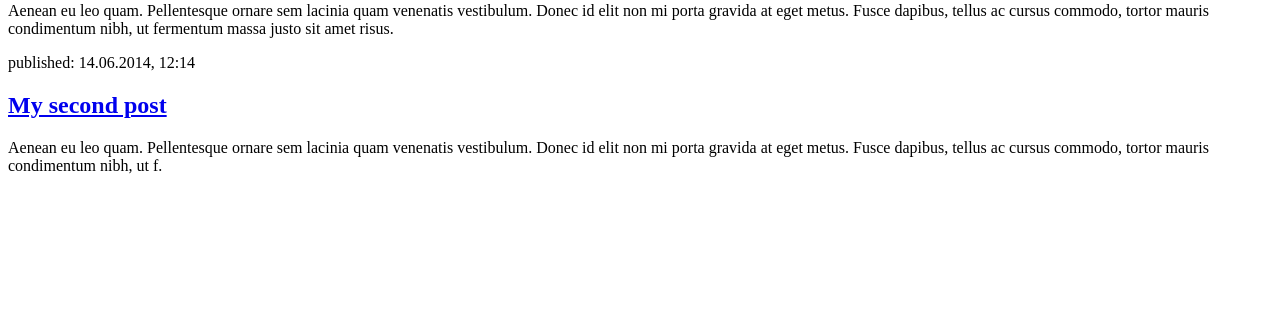
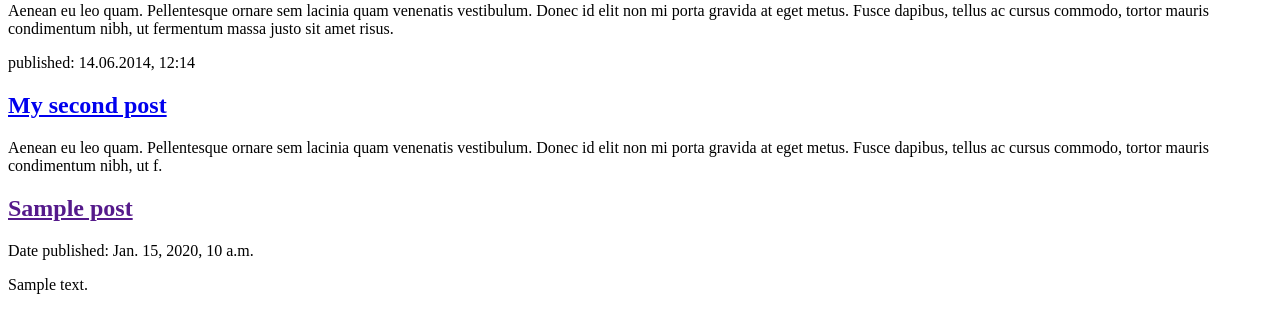
Before and after one commit to kmcc89/djangogirls, a Django app: page / in a window 1280 px wide. Shown: the part 149-482 px from the top of the page. Run offline with Django 3.2, Linux system fonts and the light colour scheme; tables that the repository leaves empty hold one stand-in row (values such as "Sample post").

Commit message:
Added functionality to display posts from DB

```diff
--- a/blog/templates/blog/post_list.html
+++ b/blog/templates/blog/post_list.html
@@ -23,6 +23,15 @@
         <p>Aenean eu leo quam. Pellentesque ornare sem lacinia quam venenatis vestibulum. Donec id elit non mi porta
             gravida at eget metus. Fusce dapibus, tellus ac cursus commodo, tortor mauris condimentum nibh, ut f.</p>
     </div>
+
+    {% for post in posts %}
+        <div>
+            <h2><a href="">{{ post.title }}</a></h2>
+            <p>Date published: {{ post.published_date }}</p>
+            <p>{{ post.text|linebreaksbr }}</p>
+            <br>
+        </div>
+    {% endfor %}
 </body>
 
 </html>
--- a/blog/views.py
+++ b/blog/views.py
@@ -1,8 +1,17 @@
 from django.shortcuts import render
+from .models import Post
+from django.utils import timezone
+
+#A view is a place where we put the "logic" of our application.
+#It requests information from our models
 
 # Create your views here. Extra comment
+
+#function takes a request and returns the value of calling render function
+# then looks for a html template file in the blog app
 def post_list(request):
-    return render(request, 'blog/post_list.html', {})
+    posts = Post.objects.filter(published_date__lte=timezone.now()).order_by('published_date')
+    return render(request, 'blog/post_list.html', {'posts':posts})
 
 def html_mock(request):
     return render(request, 'blog/html_mock.html', {})
```
